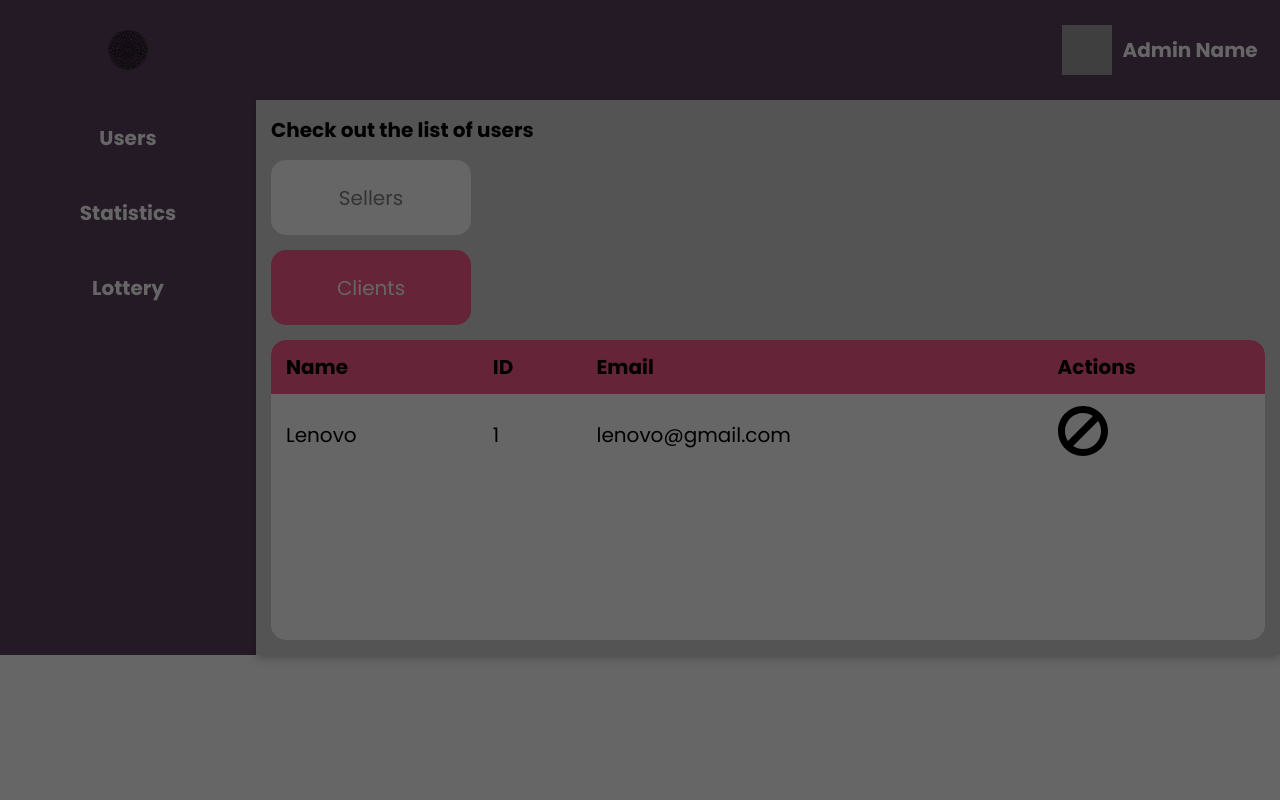
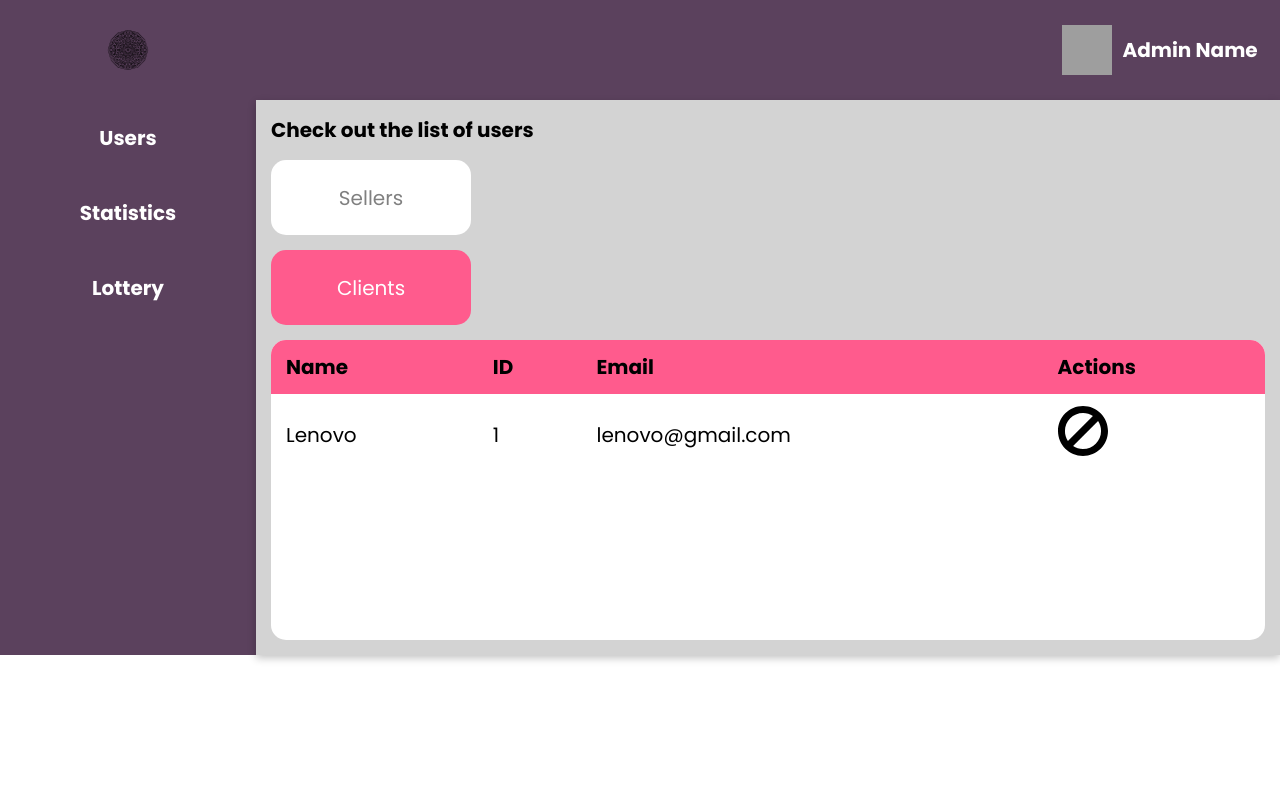
Before and after one commit to rami3rouhana/ecommerce, a PHP site: page /clients.html in a window 1280 px wide. Run offline with PHP 8.4, Linux system fonts and the light colour scheme; grey boxes are pictures that could not be loaded.

Commit message:
frontend fixed buttons forms and cover hiding

```diff
--- a/admin-electron/clients.html
+++ b/admin-electron/clients.html
@@ -46,7 +46,7 @@
                         <td>1</td>
                         <td>lenovo@gmail.com</td>
                         <td>
-                            <img class="clickable" src="./images/ban-button.svg" width="50px" height="50px"></img>
+                            <img class="clickable-ban" src="./images/ban-button.svg" width="50px" height="50px"></img>
                         </td>
                     </tr>
                 </table>
@@ -65,7 +65,7 @@
             <div class="error-login" id="error-login"></div>
         </div>
     </div>
-    <div class="cover"></div>
+    <div class="cover hidden" id="cover"></div>
     <script type="module" src="./scripts/index.js"></script>
 </body>
 </html>
--- a/admin-electron/scripts/Clients.js
+++ b/admin-electron/scripts/Clients.js
@@ -4,15 +4,17 @@ let [id, setId] = useState(0);
 
 export const Clients = () =>{
 
-    if(document.getElementsByClassName("clickable").length >0 && document.getElementById("seller-popup-form") && document.getElementById("ban-button")){
-        const banned = Array.prototype.slice.call( document.getElementsByClassName("clickable") );
+    if(document.getElementsByClassName("clickable-ban").length >0 && document.getElementById("seller-popup-form") && document.getElementById("ban-button")){
+        const banned = Array.prototype.slice.call( document.getElementsByClassName("clickable-ban") );
         banned.forEach( ban => {
             ban.addEventListener("click", (e)=> {
                 document.getElementById("seller-popup-form").classList.remove('hidden');
+                document.getElementById("cover").classList.remove('hidden');
                 setId(e.currentTarget.parentElement.parentElement.id);
                 document.getElementById("ban-button").addEventListener("click", ()=> {
                     console.log(id());
                     document.getElementById("seller-popup-form").classList.add('hidden');
+                    document.getElementById("cover").classList.add('hidden');
                 })
             })
         });
@@ -22,6 +24,7 @@ export const Clients = () =>{
     if(document.getElementById("close-btn"))
     document.getElementById("close-btn").addEventListener('click', () => {
         document.getElementById("seller-popup-form").classList.add('hidden');
+        document.getElementById("cover").classList.add('hidden')
     });
 
 
--- a/admin-electron/scripts/DeleteSeller.js
+++ b/admin-electron/scripts/DeleteSeller.js
@@ -19,12 +19,13 @@ export const DeleteSeller = () => {
         console.log("delete");
         edits.forEach(edit => {
             edit.addEventListener("click", (e) => {
-                document.getElementById("delete-seller-form").classList.remove('hidden');
+                document.getElementById("delete-seller-popup").classList.remove('hidden');
                 document.getElementById("cover").classList.remove('hidden')
                 setId(e.currentTarget.parentElement.parentElement.id);
-                document.getElementById("edit-btn").addEventListener("click", () => {
+                document.getElementById("delete-button").addEventListener("click", () => {
                     console.log(id());
-                    document.getElementById("edit-seller-popup").classList.add('hidden');
+                    document.getElementById("delete-seller-popup").classList.add('hidden');
+                    document.getElementById("cover").classList.add('hidden');
                 })
             })
         });
@@ -32,7 +33,7 @@ export const DeleteSeller = () => {
 
     if(document.getElementById("delete-close-btn"))
     document.getElementById("delete-close-btn").addEventListener("click", () => {
-        document.getElementById("delete-seller-form").classList.add('hidden')
+        document.getElementById("delete-seller-popup").classList.add('hidden')
         document.getElementById("cover").classList.add('hidden')
     })
 
--- a/admin-electron/scripts/EditSeller.js
+++ b/admin-electron/scripts/EditSeller.js
@@ -16,6 +16,7 @@ export const EditSeller = () => {
                 document.getElementById("edit-btn").addEventListener("click", () => {
                     console.log(id());
                     document.getElementById("edit-seller-popup").classList.add('hidden');
+                    document.getElementById("cover").classList.add('hidden');
                 })
             })
         });
--- a/admin-electron/sellers.html
+++ b/admin-electron/sellers.html
@@ -89,7 +89,7 @@
             <div class="error-login" id="error-login"></div>
         </div>
     </div>
-    <div id="delete-seller-form" class="seller-popup hidden">
+    <div id="delete-seller-popup" class="seller-popup hidden">
         <div class="seller-popup-form">
             <div class="close-btn-container">
                 <div class="close-btn" id="delete-close-btn">X</div>
--- a/admin-electron/styles/styles.css
+++ b/admin-electron/styles/styles.css
@@ -472,7 +472,13 @@ html{
 }
 
 /* Utilities */
-.clickable{
+.clickable-edit{
+    cursor: pointer;
+}
+.clickable-ban{
+    cursor: pointer;
+}
+.clickable-delete{
     cursor: pointer;
 }
 
```
